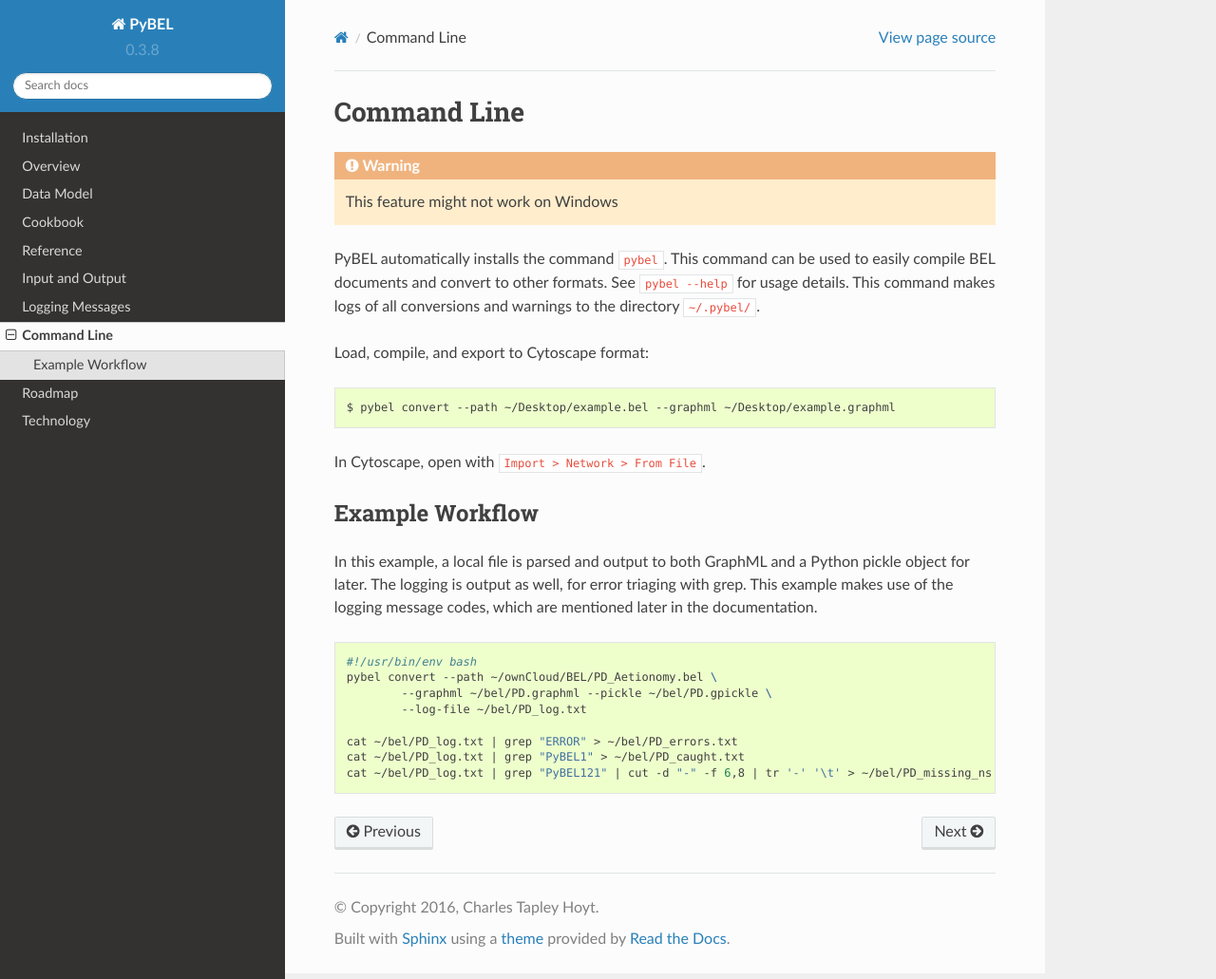
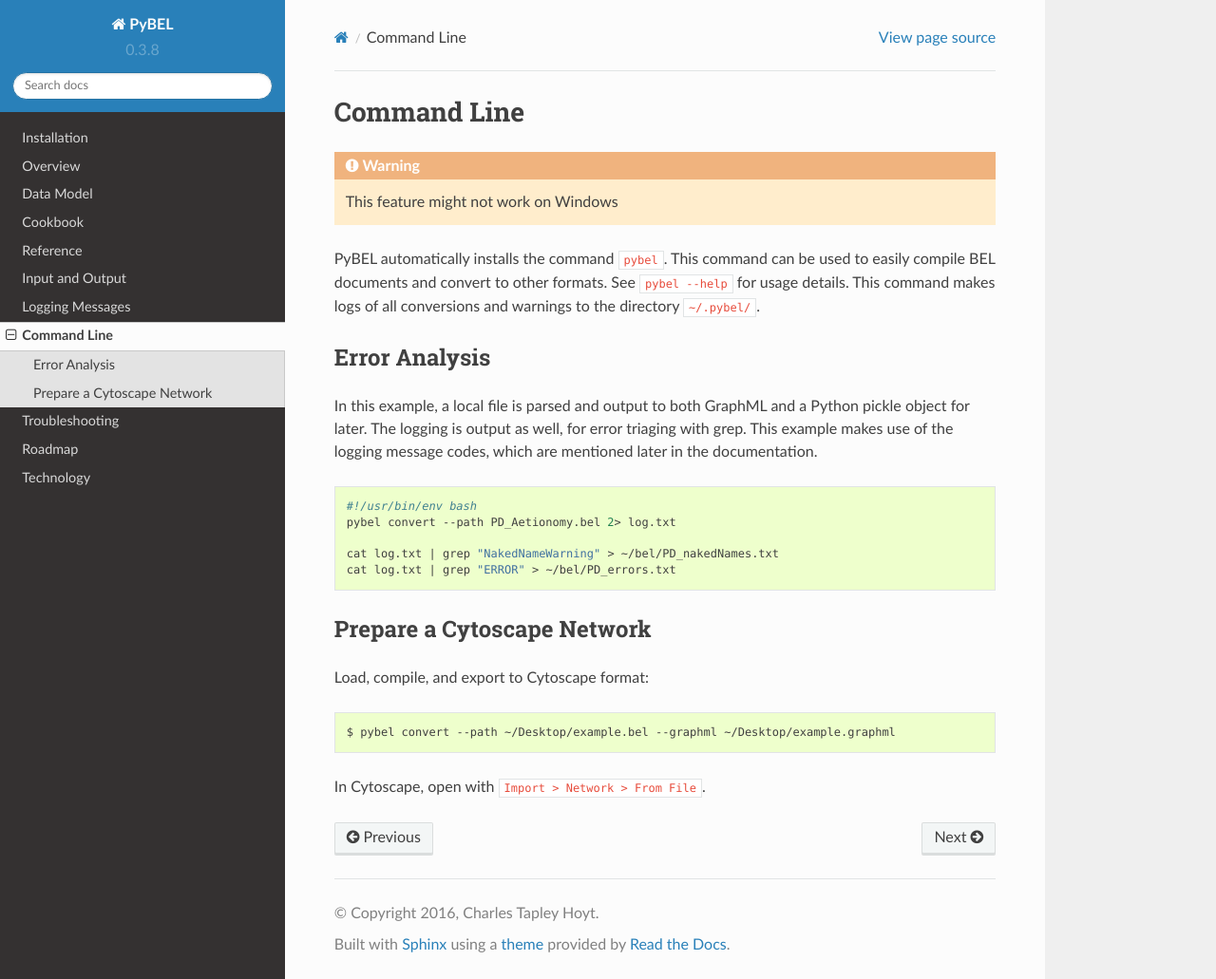
Before and after one commit to pybel/pybel, a Sphinx documentation site: the page built from docs/source/commandline.rst, in a window 1280 px wide and 1031 px high. Shown: the whole window at 95% size. Built offline with Sphinx 7.4.7 and the Read the Docs theme 2.0.0, drawn with Linux system fonts in a browser that asks for light colours.

Commit message:
Update docs

```diff
--- a/docs/source/commandline.rst
+++ b/docs/source/commandline.rst
@@ -7,16 +7,8 @@
 and convert to other formats. See :code:`pybel --help` for usage details. This command makes logs of all conversions
 and warnings to the directory :code:`~/.pybel/`.
 
-Load, compile, and export to Cytoscape format:
-
-.. code-block:: sh
-
-    $ pybel convert --path ~/Desktop/example.bel --graphml ~/Desktop/example.graphml
-
-In Cytoscape, open with :code:`Import > Network > From File`.
-
-Example Workflow
-----------------
+Error Analysis
+--------------
 
 In this example, a local file is parsed and output to both GraphML and a Python pickle object for later. The logging
 is output as well, for error triaging with grep. This example makes use of the logging message codes, which are
@@ -25,10 +17,19 @@
 .. code-block:: sh
 
     #!/usr/bin/env bash
-    pybel convert --path ~/ownCloud/BEL/PD_Aetionomy.bel \
-            --graphml ~/bel/PD.graphml --pickle ~/bel/PD.gpickle \
-            --log-file ~/bel/PD_log.txt
+    pybel convert --path PD_Aetionomy.bel 2> log.txt
 
-    cat ~/bel/PD_log.txt | grep "ERROR" > ~/bel/PD_errors.txt
-    cat ~/bel/PD_log.txt | grep "PyBEL1" > ~/bel/PD_caught.txt
-    cat ~/bel/PD_log.txt | grep "PyBEL121" | cut -d "-" -f 6,8 | tr '-' '\t' > ~/bel/PD_missing_ns.tsv
+    cat log.txt | grep "NakedNameWarning" > ~/bel/PD_nakedNames.txt
+    cat log.txt | grep "ERROR" > ~/bel/PD_errors.txt
+
+
+Prepare a Cytoscape Network
+---------------------------
+
+Load, compile, and export to Cytoscape format:
+
+.. code-block:: sh
+
+    $ pybel convert --path ~/Desktop/example.bel --graphml ~/Desktop/example.graphml
+
+In Cytoscape, open with :code:`Import > Network > From File`.
--- a/docs/source/index.rst
+++ b/docs/source/index.rst
@@ -25,6 +25,7 @@
    io
    logging
    commandline
+   troubleshooting
    roadmap
    technology
 
--- /dev/null
+++ b/docs/source/troubleshooting.rst
@@ -0,0 +1,4 @@
+Troubleshooting
+===============
+
+Common problems and questions will be posted here.
```
